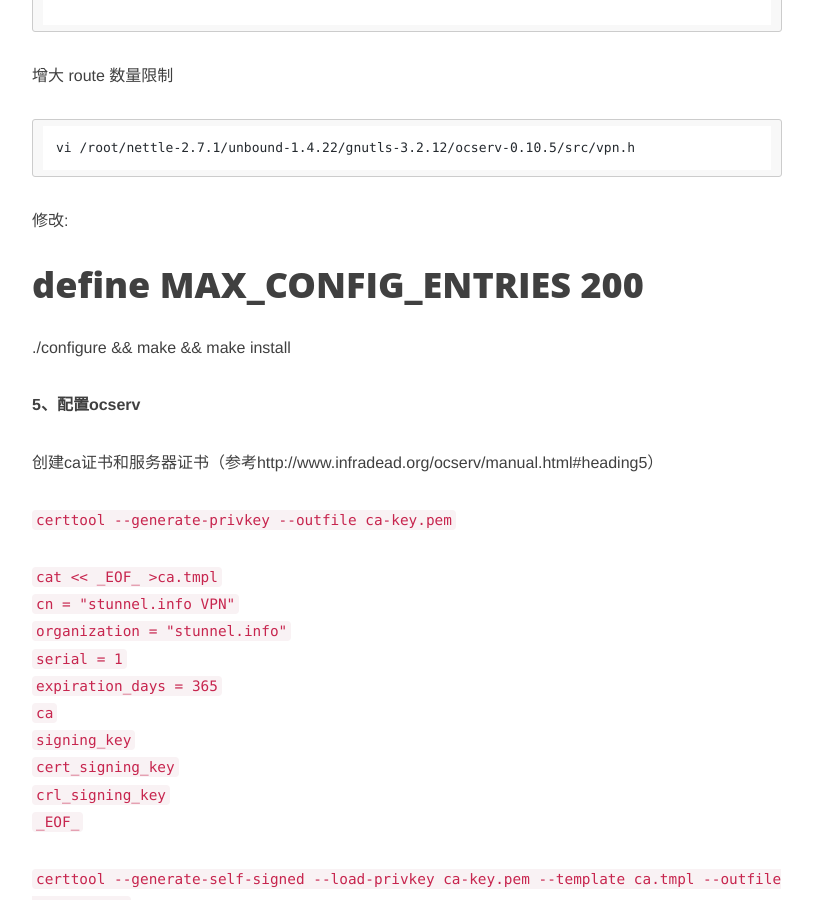
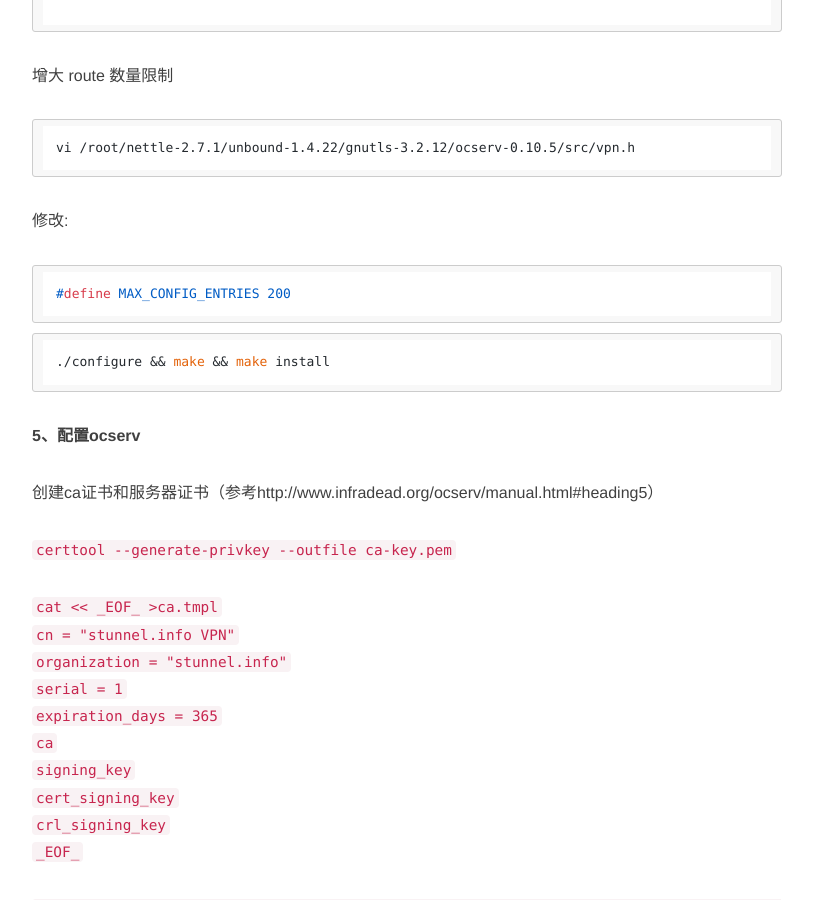
Before and after one commit to EwanZhang/EwanZhang, a Jekyll site: the page built from _posts/2015-07-04-centos6配置anyconnect.md, in a window 1280 px wide and 900 px high, scrolled down 3979 px. Shown: the whole window, without its empty margins (233-1046 px from the left). Built offline with Jekyll 4.4.1, drawn with Linux system fonts in a browser that asks for light colours; nearby versions of some CDN libraries; comment, search, counter and statistics services are not loaded.

Commit message:
Update 2015-07-04-centos6配置anyconnect.md

````diff
--- a/_posts/2015-07-04-centos6配置anyconnect.md
+++ b/_posts/2015-07-04-centos6配置anyconnect.md
@@ -37,7 +37,6 @@ yum install -y openssl openssl-devel
 **2.编译nettle**
 
 安装gmp
-
 ```html
 yum install -y gmp-devel gmp
 ```
@@ -62,7 +61,6 @@ install -v -m644 nettle.html /usr/share/doc/nettle-3.1.1
 **2、编译unbound**
 
 安装expat-devel
-
 ```html
 yum install -y expat-devel
 ```
@@ -112,7 +110,6 @@ make install
 ```
 
 安装libgcrypt:
-
 ```html
 
 cd
@@ -134,7 +131,6 @@ install -v -m644    README doc/{README.apichanges,fips*,libgcrypt*} \
 ```
 
 安装libtasn1
-
 ```html
 
 cd
@@ -154,7 +150,6 @@ make install
 ```
 
 安装gnutls
-
 ```html
 
 cd
@@ -188,14 +183,17 @@ cd ocserv-0.10.5
 ```
 
 增大 route 数量限制
-
 ```html
 vi /root/nettle-2.7.1/unbound-1.4.22/gnutls-3.2.12/ocserv-0.10.5/src/vpn.h
 ```
 修改:
+```html
 #define MAX_CONFIG_ENTRIES 200
+```
 
+```html
 ./configure && make && make install
+```
 
 **5、配置ocserv**
 
````
